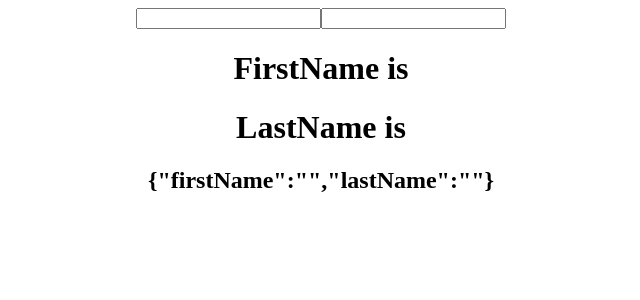
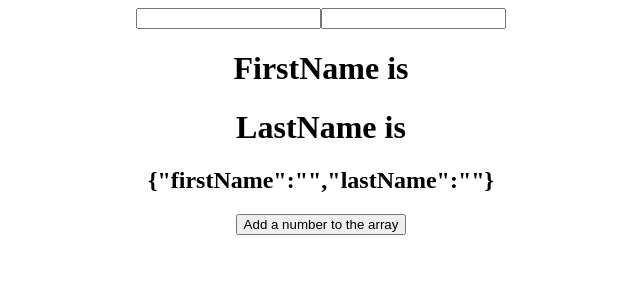
Before and after one commit to LilianMathu/react-hooks, a React (Create React App) app: page / in a window 1280 px wide. Shown: the top 300 px of the page, without its empty margins (319-959 px from the left). Built offline with nearby package versions, Linux system fonts and the light colour scheme.

Commit message:
useState with array

```diff
--- a/src/App.js
+++ b/src/App.js
@@ -3,6 +3,7 @@ import "./App.css";
 //import CounterHook from "./Components/CounterHook";
 //import Hook2 from "./Components/Hook2";
 import Hook3 from "./Components/Hook3";
+import Hook4 from "./Components/Hook4";
 
 function App() {
   return (
@@ -10,6 +11,7 @@ function App() {
       {/*<CounterHook />*/}
       {/*<Hook2 />*/}
       <Hook3 />
+      <Hook4 />
     </div>
   );
 }
--- /dev/null
+++ b/src/Components/Hook4.js
@@ -0,0 +1,25 @@
+import React, { useState } from "react";
+
+function Hook4() {
+  const [numbers, setNumbers] = useState([]);
+
+  const addNumbers = (e) => {
+    setNumbers(...numbers, {
+      id: numbers.length,
+      value: Math.floor(Math.random() * 10) + 1,
+    });
+  };
+
+  return (
+    <div>
+      <button onClick={addNumbers}>Add a number to the array</button>
+      <ul>
+        {numbers.map((number) => (
+          <li key={number.id}>{number.value} </li>
+        ))}
+      </ul>
+    </div>
+  );
+}
+
+export default Hook4;
```
